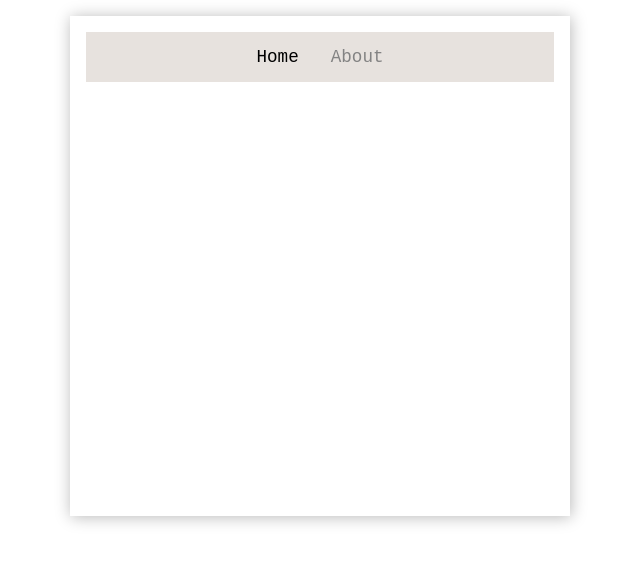
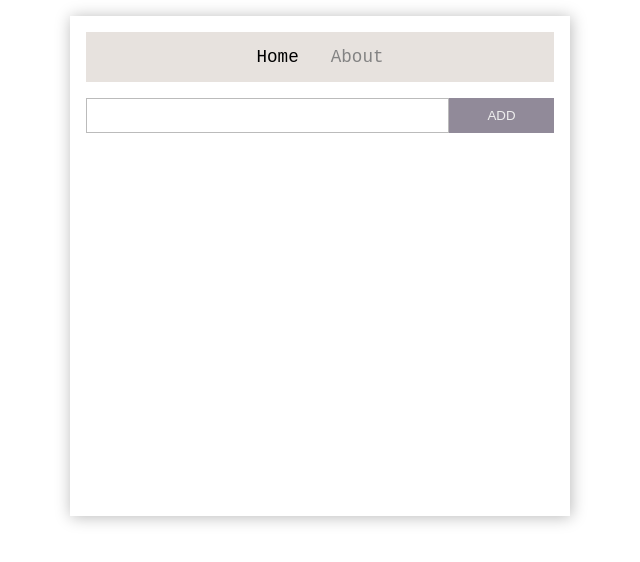
Before and after one commit to clm-1/react-todo-list, a React (Create React App) app: page / in a window 1280 px wide. Shown: the top 562 px of the page, without its empty margins (320-960 px from the left). Built offline with nearby package versions, Linux system fonts and the light colour scheme.

Commit message:
Connected todo-form to Home

```diff
--- a/src/pages/Home.js
+++ b/src/pages/Home.js
@@ -1,11 +1,11 @@
-// import NewTodoForm from '../components/NewTodoForm';
+import NewTodoForm from '../components/NewTodoForm';
 // import TodoList from '../components/TodoList';
 
 const Home = () => {
   return (
     <div>
-      {/* <NewTodoForm />
-      <TodoList /> */}
+      <NewTodoForm />
+      {/* <TodoList /> */}
     </div>
    );
 }
```
